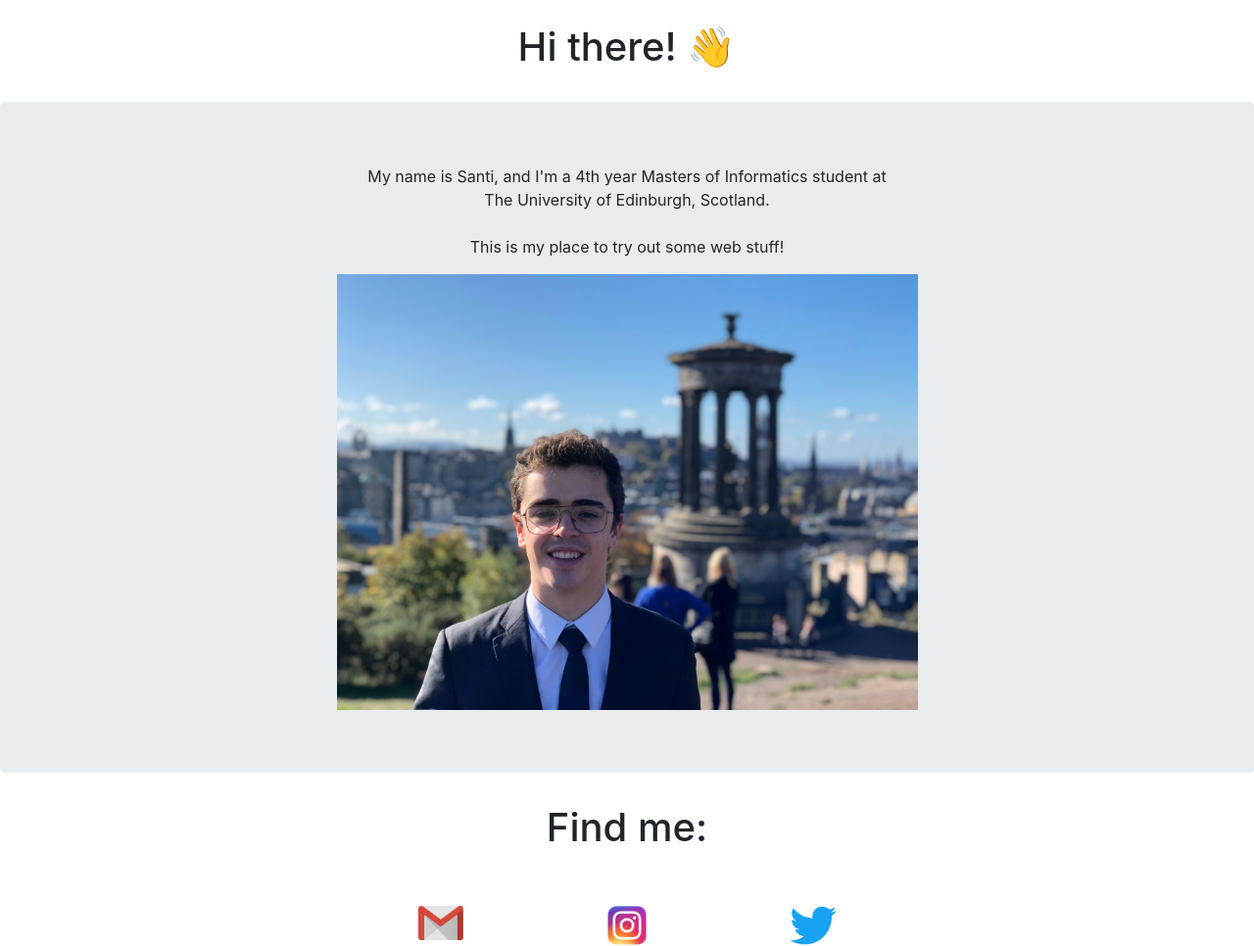
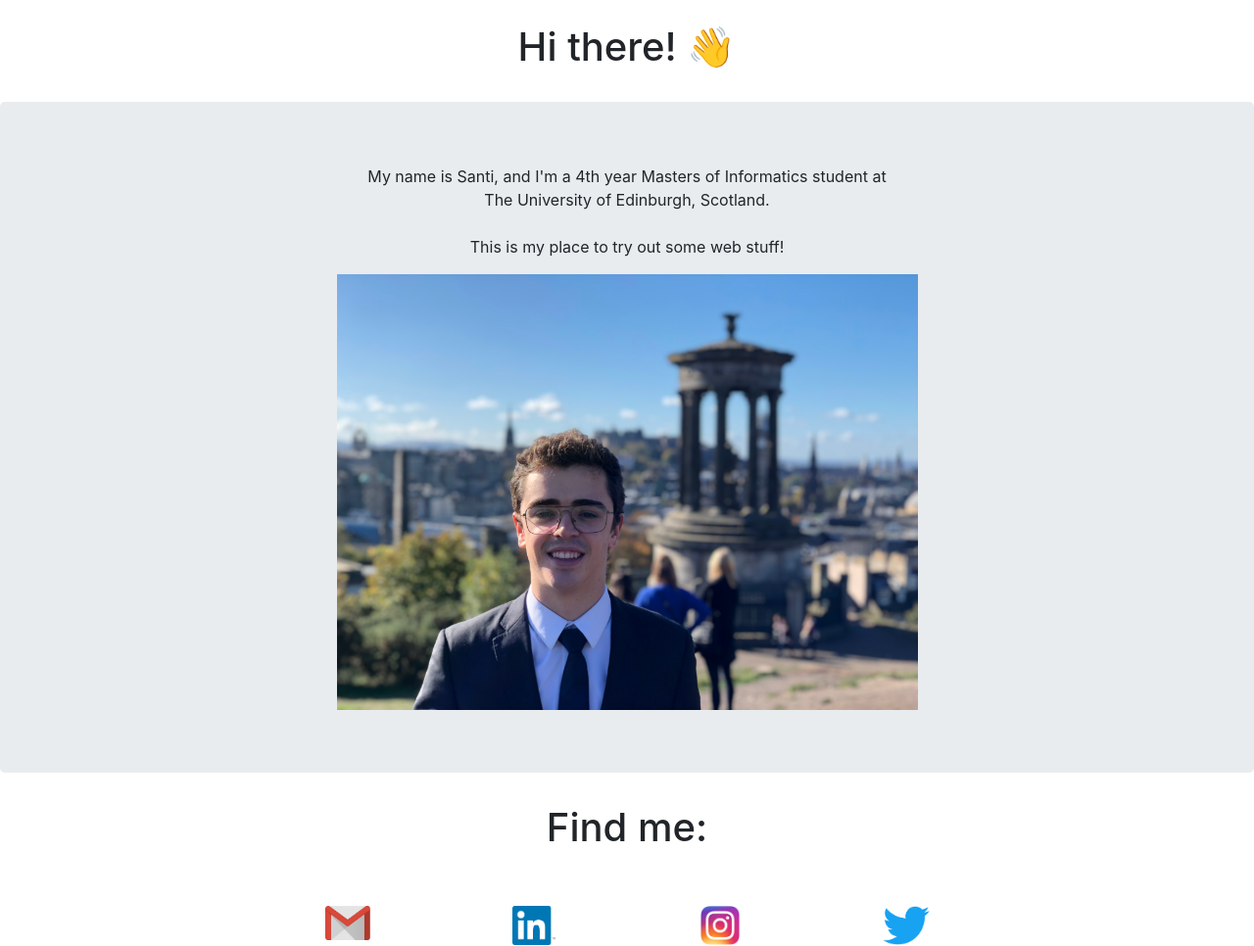
Before and after one commit to santiguillengar/meweb, a plain HTML site: page index.html in a window 1280 px wide. Shown: the whole page at 98% size. Drawn offline with nearby package versions, Linux system fonts and the light colour scheme.

Commit message:
Linkedin button with link added

```diff
--- a/index.html
+++ b/index.html
@@ -39,24 +39,27 @@
   <br>
   <br>
   <div class="row">
-      <div class="col-sm-3"></div>
+      <div class="col-sm-2"></div>
       <div class="col-sm-2 text-center">
         <a href="mailto:santiguillen97@gmail.com?Subject=Hello" target="_top">
           <img src="assets/Gmail_Logo.png" alt="email" class="img-fluid" style="max-height:35px; max-width:100%;"/>
         </a>
       </div>
       <div class="col-sm-2 text-center">
+        <a href="https://www.linkedin.com/in/santiago-guillen-garcia/">
+          <img src="assets/Linkedin_Logo.png" alt="Linkedin" class="img-fluid" style="max-height:40px; max-width:100%;"/>
+        </a>
+    </div>
+      <div class="col-sm-2 text-center">
         <a href="https://www.instagram.com/santiguillengar/">
           <img src="assets/Instagram_Logo.png" alt="Instagram" class="img-fluid" style="max-height:40px; max-width:100%;"/>
         </a>
       </div>
       <div class="col-sm-2 text-center">
-        <div class="center-block">
         <a href="https://twitter.com/santiguillengar">
           <img src="assets/Twitter_Logo.png" alt="Twitter" class="img-fluid" style="max-height:40px; max-width:100%;"/>
         </a>
-      </div></div>
-      <div class="col-sm-3"></div>
+      <div class="col-sm-2"></div>
   </div>
 </div>
 
```
Also changed, not shown: assets/Linkedin_Logo.png (added).
